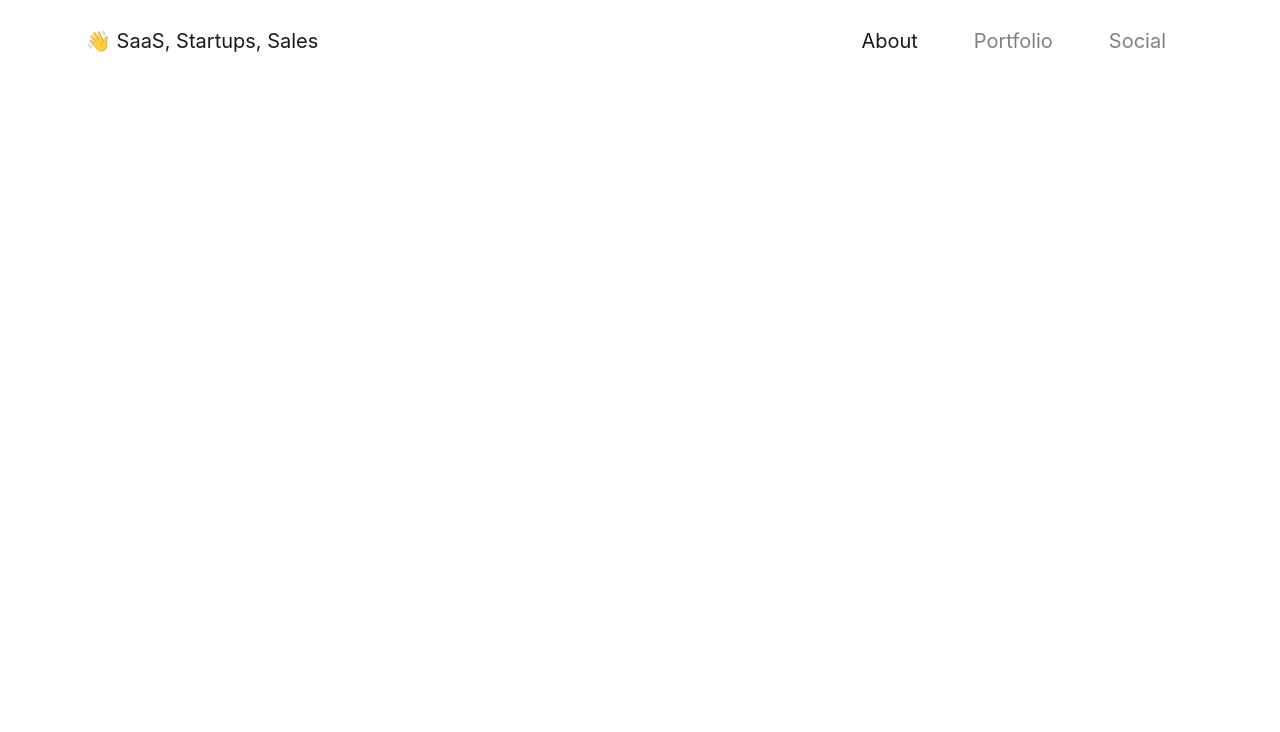
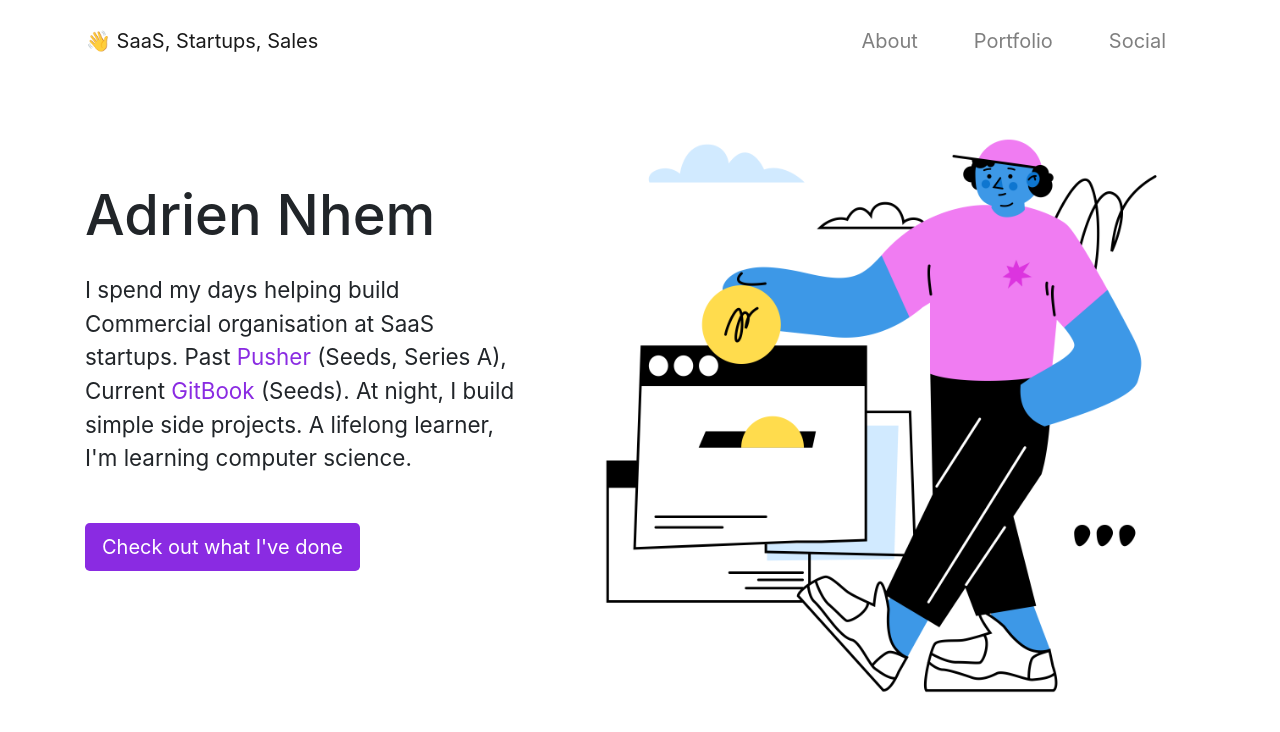
Before and after one commit to adriennhem/portfolio, a plain HTML site: page index.html in a window 1280 px wide. Drawn offline with nearby package versions, Linux system fonts and the light colour scheme.

Commit message:
adds section about

```diff
--- a/index.html
+++ b/index.html
@@ -19,7 +19,7 @@
 
         <div class="collapse navbar-collapse" id="navbarSupportedContent">
           <ul class="navbar-nav ml-auto">
-            <li class="nav-item active">
+            <li class="nav-item">
               <a class="nav-link" href="#">About</span></a>
             </li>
             <li class="nav-item">
@@ -32,6 +32,22 @@
         </div>
     </nav>
 
+    <!-- about -->
+    <div class="container mt-4 mt-md-0" id="about-me">
+        <div class="row">
+            <div class="col-12 col-md-5">
+                <div id="about-me-desc">
+                    <h1 class="mb-0 mb-md-4" id="about-me-title">Adrien Nhem</h1>
+                    <p class="mb-2 mb-md-5" id="about-me-subtitle">I spend my days helping build Commercial organisation at SaaS startups. Past  <a href="https://pusher.com">Pusher</a> (Seeds, Series A), Current <a href="https://gitbook.com">GitBook</a> (Seeds). At night, I build simple side projects. A lifelong learner, I'm learning computer science.</p>
+                    <a href="#" class="btn btn-lg btn-purple">Check out what I've done</a>
+                </div>
+            </div>
+            <div class="col-12 col-md-7">
+                <img src="./images/about.png" alt="building some websites" class="img-fluid" id="about-me-img">
+            </div>
+        </div>
+    </div>
+
 
     <!-- Optional JavaScript -->
     <!-- jQuery first, then Popper.js, then Bootstrap JS -->
--- a/style.css
+++ b/style.css
@@ -1,3 +1,15 @@
+.btn-purple {
+    color: #fff;
+    background-color: blueviolet;
+}
+
+.btn-purple:hover, .btn-purple:focus, .btn-purple:visited {
+    color: #fff;
+    background-color: blueviolet;
+    opacity: 0.8;
+    box-shadow: none;
+}
+
 /* navbar */
 .navbar-brand, .nav-item {
     font-size: 20px;
@@ -6,3 +18,28 @@
 .nav-item {
     padding: 10px 20px;
 }
+
+/* about me */
+#about-me-title {
+    font-size: 3.5em;
+}
+
+#about-me-subtitle {
+    font-size: 1.4em;
+}
+
+#about-me-subtitle a {
+    color: blueviolet;
+}
+
+#about-me-img {
+    max-height: 85vh;
+}
+
+
+@media all and (min-width: 992px) {
+    #about-me-desc {
+        position: relative;
+        top: 100px;
+    }
+}
```
Also changed, not shown: images/about.png (added), 1 other file.
